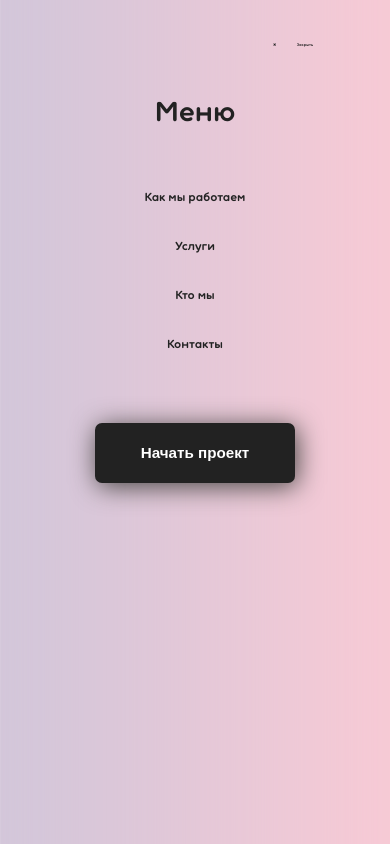
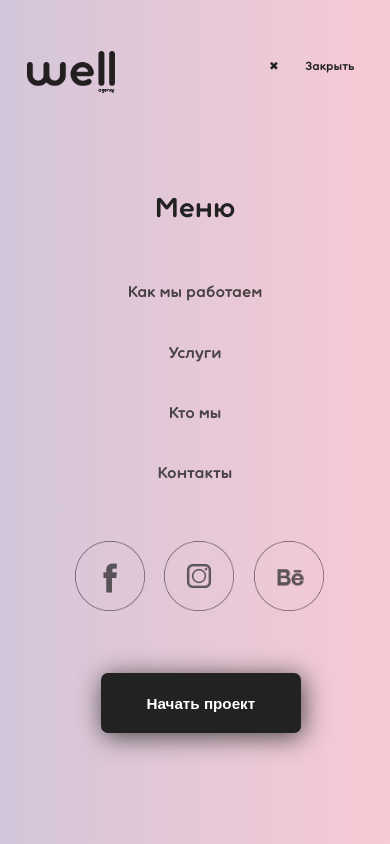
Before and after one commit to SanyaShevchuk/WellAgency-site, a plain HTML site: page index.html in a window 390 px wide. Both pictures are taken after a click on the picture 350 px from the left and 67 px from the top of the page. Shown: the top 844 px of the page. Drawn offline with nearby package versions, Linux system fonts and the light colour scheme.

Commit message:
adaptive 480px w/o background

```diff
--- a/functionality.js
+++ b/functionality.js
@@ -1,17 +1,31 @@
 var menuIcon = document.getElementsByClassName('menu_icon');
 
 for(let i = 0 ; i < menuIcon.length; i++){
-  menuIcon[i].onclick = function(){
-    let menuPage = document.getElementById('menu_page');
-    menuPage.style.display = "block";
-    menuPage.style.top = (100*(i)) + "%";
+    menuIcon[i].onclick = function(){
+      if(window.matchMedia("(max-width: 480px)").matches){
+        let menuPage = document.getElementById('mob-menu-page');
+        menuPage.style.display = "block";
+        menuPage.style.top = (100*(i)) + "%";
+      } else{
+        let menuPage = document.getElementById('menu_page');
+        menuPage.style.display = "block";
+        menuPage.style.top = (100*(i)) + "%";
+      }
+    }
+}
+
+var closeButton = document.getElementsByClassName('close');
+for(let i=0; i < closeButton.length; i++){
+  closeButton[i].onclick = function(){
+    if(window.matchMedia('(max-width: 480px)').matches){
+      document.getElementById('mob-menu-page').style.display = 'none';
+    } else document.getElementById('menu_page').style.display = 'none';
   }
 }
 
-document.getElementById('close').onclick = function(){
-  document.getElementById('menu_page').style.display = 'none';
-}
 
 function closeMenu(){
-  document.getElementById('menu_page').style.display = "none";
+  if(window.matchMedia('(max-width: 480px)').matches){
+    document.getElementById('mob-menu-page').style.display = 'none';
+  } else document.getElementById('menu_page').style.display = "none";
 }
--- a/index.html
+++ b/index.html
@@ -343,7 +343,7 @@
     </footer>
 
     <div id="menu_page">
-      <div id="close">
+      <div class="close">
         <span>&#x2716;</span>
         <span>Закрыть</span>
       </div>
@@ -360,9 +360,9 @@
     </div>
 
     <div id="mob-menu-page">
-        <img class="logo" src="files/Page2/WellAgencyLogoWhite.png" alt="">
+        <img class="logo" src="files/WellAgencyLogo.png" alt="">
 
-        <div id="close">
+        <div class="close">
           <span>&#x2716;</span>
           <span>Закрыть</span>
         </div>
--- a/style.css
+++ b/style.css
@@ -673,17 +673,17 @@ footer .contacts{
   /* bottom: 0; */
   height: 100%;
   width: 30%;
-  background: url('files/bg-menu-popup.gif') repeat-y 0 0;
+  background: linear-gradient(to right, #d3c6da, #f8cad5);
   float: right;
   right: 4%;
   opacity: 1;
   z-index: 20;
 }
 
-#close{
+.close{
   position: absolute;
   right: 5%;
-  width: 25%;
+  width: 30%;
   top: 5%;
   /* font-size: 13px; */
   font-size: 1vw;
@@ -692,7 +692,7 @@ footer .contacts{
   cursor: pointer;
 }
 
-#close span{
+.close span{
   margin-right: 20%;
 }
 
@@ -1007,17 +1007,17 @@ footer .contacts{
   }
 
   .landing_text h1{
-    width: 85%;
+    width: 90%;
     line-height: 150%;
-    font-size: 8vw;
+    font-size: 8.5vw;
     margin-bottom: 50%;
     margin-top: 30%;
   }
 
   .landing_text p{
-    width: 70%;
+    width: 80%;
     font-size: 4vw;
-    margin-bottom: 55%;
+    margin-bottom: 45%;
     color: black;
   }
 
@@ -1059,7 +1059,7 @@ footer .contacts{
   }
   .swiper-container {
     width: 100%;
-    height: 70%;
+    height: 55%;
   }
   #Page_3 .mob-service-item{
     height: 100%;
@@ -1155,6 +1155,8 @@ footer .contacts{
     z-index: 25;
   }
 
+
+
   .dot{
     margin: 0 5%;
   }
@@ -1208,40 +1210,71 @@ footer .contacts{
   }
 
   #menu_page{
+    display: none;
+  }
+  #mob-menu-page{
     position: absolute;
     height: 100%;
     width: 100%;
-    z-index: 30;
     right: 0;
     left: 0;
+    background: linear-gradient(to right, #d3c6da, #f8cad5);
+    z-index: 20;
   }
 
-  #close{
-    font-size: 1vw;
+  #mob-menu-page .social_media{
+    width: 100%;
+    display: flex;
+    position: relative;
+    flex-direction: row;
+    align-content: space-around;
+    margin-left: 3%;
+    margin-bottom: 20%;
   }
 
-  #close span{
+  #mob-menu-page .social_media a{
+    width: 70px;
+    height: 70px;
+    margin-left: 0;
+    margin-right: 5%;
   }
 
-  .menu_form{
-    /* margin-left: -5%; */
+  #mob-menu-page .social_media img{
+    width: 70px;
+    height: auto;
+  }
+
+  .logo{
+    margin-left: 7%;
+  }
+
+  .close{
+    right: 1%;
+    top:7%;
+    width: 30%;
+    font-size: 3vw;
   }
 
   .menu_form h1{
     font-size: 7vw;
     margin-bottom: 10%;
     margin-top: 25%;
+    font-weight: 900;
   }
 
-  .menu_form ul{
-  }
 
   .menu_form li{
     margin-bottom: 30%;
   }
 
   .menu_form a{
-    font-size: 3vw;
+    font-size: 4vw;
+    font-weight: 100;
+    opacity: 0.8;
+  }
+
+  .menu_form .startProject{
+    margin-left: 3%;
   }
 
 }
```
